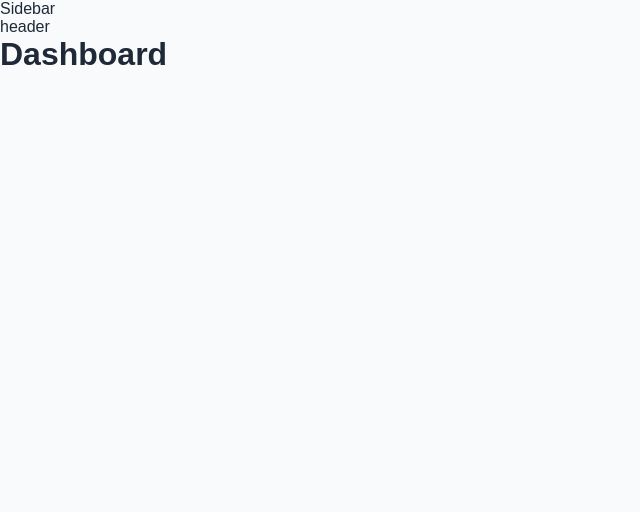
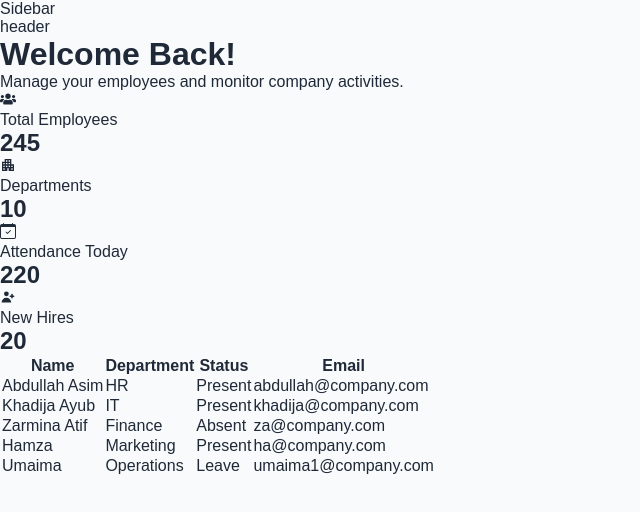
Before and after one commit to Khadija-Ayub/employee-management, a React (Vite) app: page / in a window 1280 px wide. Shown: the top 512 px of the page, without its empty margins (0-640 px from the left). Built offline with nearby package versions, Linux system fonts and the light colour scheme.

Commit message:
Build dashboard overview with reusable components

```diff
--- a/package.json
+++ b/package.json
@@ -12,6 +12,7 @@
   "dependencies": {
     "react": "^19.2.7",
     "react-dom": "^19.2.7",
+    "react-icons": "^5.7.0",
     "react-router-dom": "^7.18.1"
   },
   "devDependencies": {
--- /dev/null
+++ b/src/components/dashboard/EmployeeTable.jsx
@@ -0,0 +1,28 @@
+function EmployeeTable({employees})
+{
+    return(
+        <table>
+            <thead>
+                <tr>
+                    <th>Name</th>
+                    <th>Department</th>
+                    <th>Status</th>
+                    <th>Email</th>
+                </tr>
+            </thead>
+            <tbody>
+               { employees.map((employee) => (
+                    <tr key={employee.id}>
+                        <td> {employee.name} </td>
+                        <td> {employee.department} </td>
+                        <td> {employee.status} </td>
+                        <td> {employee.email} </td>
+                    </tr>
+
+                )
+                )}
+            </tbody>
+        </table>
+    );
+}
+ export default  EmployeeTable
--- /dev/null
+++ b/src/components/dashboard/StatCard.jsx
@@ -0,0 +1,12 @@
+function StatCard({icon , title , number})
+{
+ return(
+    <div className="Stat-card">
+        <div className="stat-icon">{icon}</div>
+        <p className="stat-title">{title} </p>
+        <h2 className="stat-num">{number} </h2>
+    </div>
+ );
+}
+
+export default StatCard
--- a/src/pages/Dashboard.jsx
+++ b/src/pages/Dashboard.jsx
@@ -1,7 +1,80 @@
+import StatCard from "../components/dashboard/StatCard";
+import { FaUsers } from "react-icons/fa";
+import { MdApartment } from "react-icons/md";
+import { BsCalendarCheck } from "react-icons/bs";
+import { HiUserAdd } from "react-icons/hi";
+import EmployeeTable from "../components/dashboard/EmployeeTable";
+
 function Dashboard()
 {
+const employees = [
+  {
+    id: 1,
+    name: "Abdullah Asim",
+    department: "HR",
+    status: "Present",
+    email: "abdullah@company.com",
+  },
+  {
+    id: 2,
+    name: "Khadija Ayub",
+    department: "IT",
+    status: "Present",
+    email: "khadija@company.com",
+  },
+  {
+    id: 3,
+    name: "Zarmina Atif",
+    department: "Finance",
+    status: "Absent",
+    email: "za@company.com",
+  },
+  {
+    id: 4,
+    name: "Hamza ",
+    department: "Marketing",
+    status: "Present",
+    email: "ha@company.com",
+  },
+  {
+    id: 5,
+    name: "Umaima ",
+    department: "Operations",
+    status: "Leave",
+    email: "umaima1@company.com",
+  },
+];
+
     return (
-        <h1>Dashboard</h1>
+        <div className="dashboard">
+         <h1>Welcome Back!</h1>
+         <p>Manage your employees and monitor company activities.</p>
+         <div className="stat-container" >
+          <StatCard
+          icon={<FaUsers/>}
+          title="Total Employees"
+          number={245}
+          />
+          <StatCard
+          icon={<MdApartment/>}
+          title="Departments"
+          number={10}
+          />
+          <StatCard
+          icon={<BsCalendarCheck/>}
+          title="Attendance Today "
+          number={220}
+          />
+          <StatCard
+          icon={<HiUserAdd/>}
+          title="New Hires"
+          number={20}
+          />
+
+
+         </div>
+         <EmployeeTable employees={employees}/>
+        </div>
     );
 }
 
```
Also changed, not shown: 1 other file (tests, documents, lock files or other folders).
